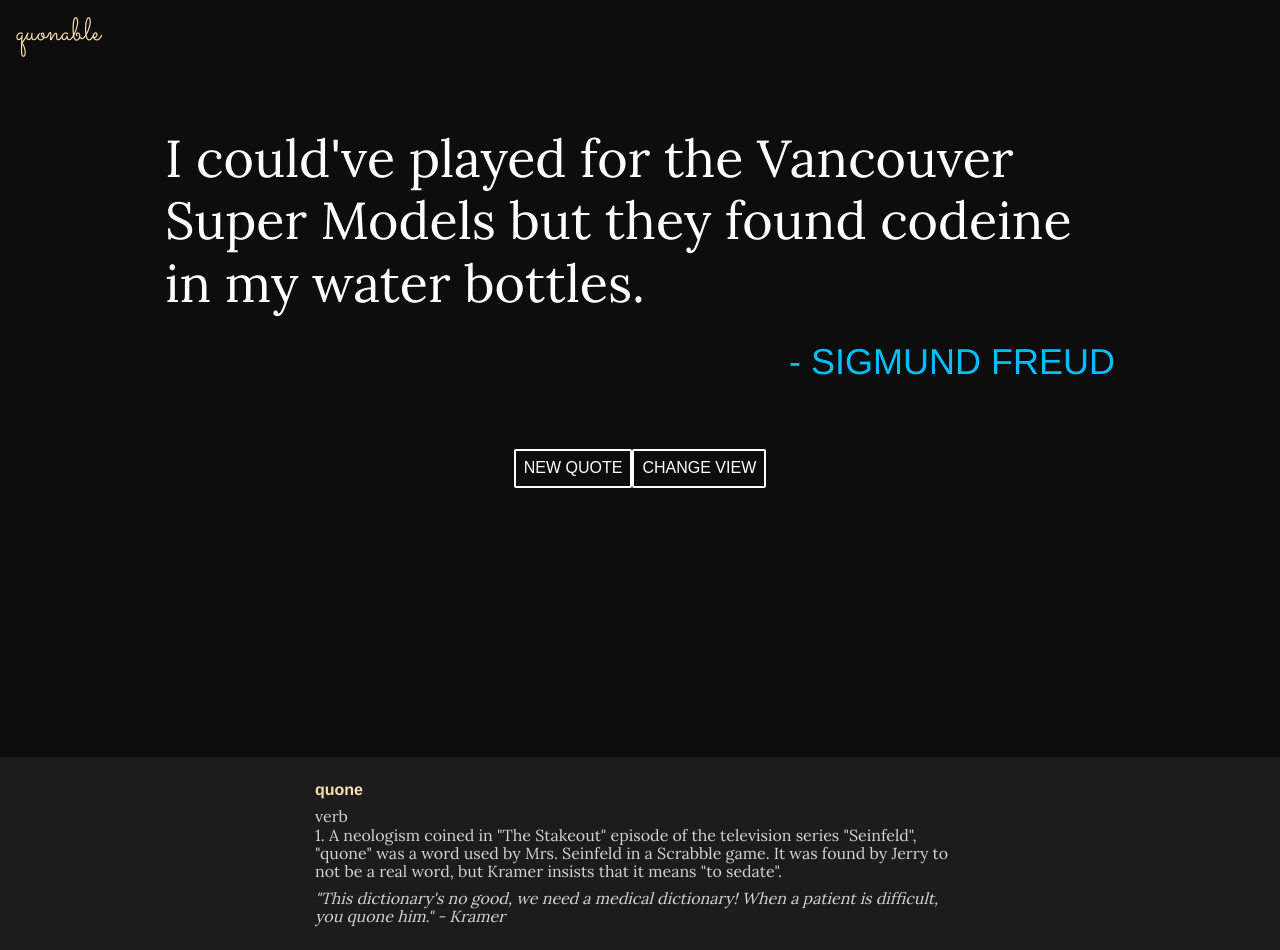
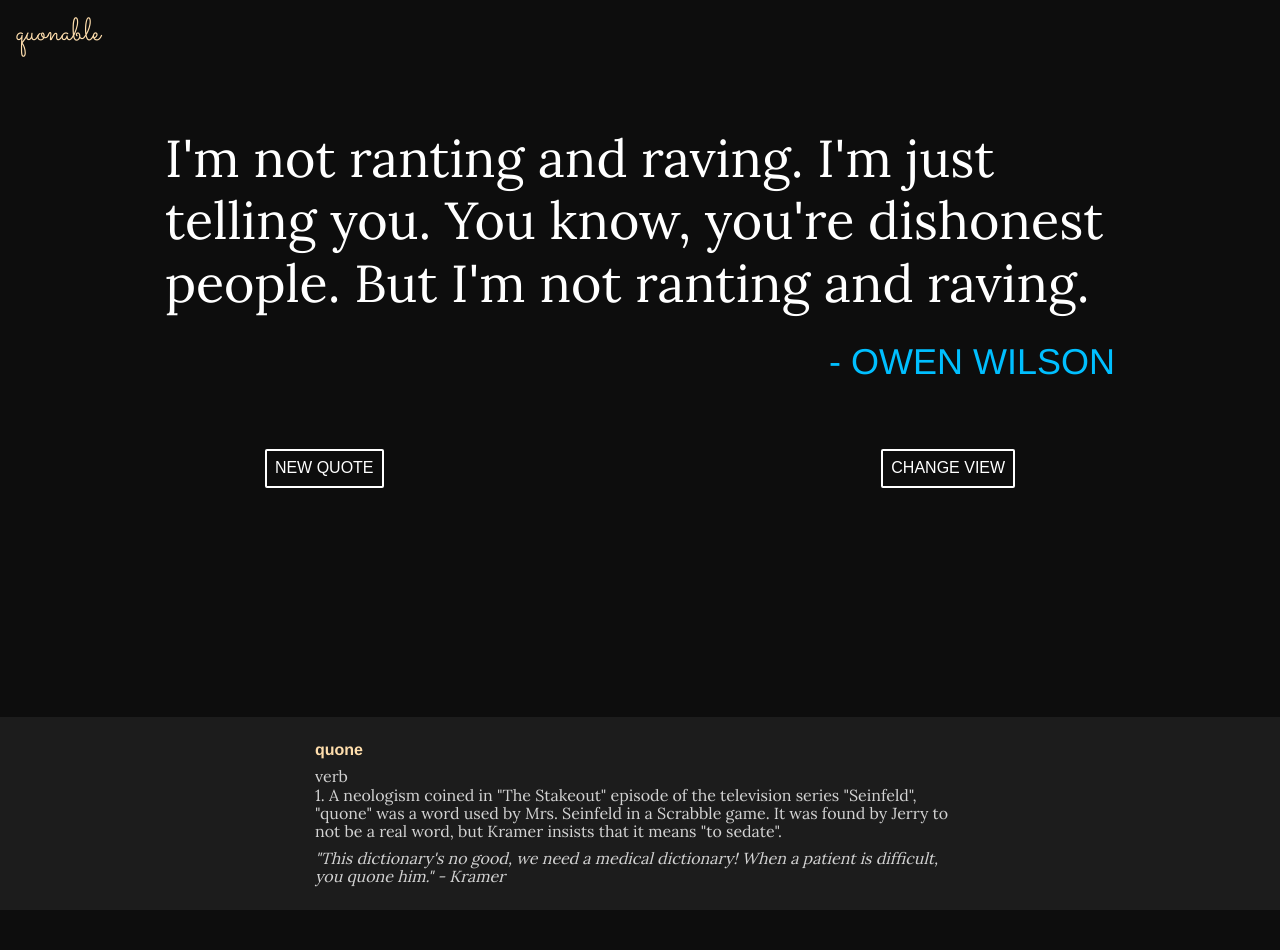
Before and after one commit to andybeers/quonable, a React (Create React App) app: page / in a window 1280 px wide. After the commit the page ends 910 px from the top, so only its background shows below. Built offline with nearby package versions, Linux system fonts and the light colour scheme.

Commit message:
Passing both serious and goofy data to quote component. Quote component holds view state.

```diff
--- a/src/components/app/App.css
+++ b/src/components/app/App.css
@@ -4,6 +4,6 @@
 }
 
 main {
-  min-height: 80vh;
+  min-height: 75vh;
   flex: 1;
 }
--- a/src/components/app/App.js
+++ b/src/components/app/App.js
@@ -11,38 +11,35 @@ class App extends Component {
     super(props);
     this.state = {
       showSeriousQuote: false,
-      quoteRand: 0,
-      authRand: 0,
-      quote: 'Init',
-      author: 'Init',
+      quoteReal: { quote: 'Init', author: 'Init' },
+      quoteGoofy: { quote: 'Init', author: 'Init' },
     };
     this.changeView = this.changeView.bind(this);
     this.newQuote = this.newQuote.bind(this);
   }
 
   newQuote() {
-    let quoteView = this.state.showSeriousQuote
-      ? 'real' : 'goofy';
-    let authView = this.state.showSeriousQuote
-      ? 'goofy' : 'real';
-    let quoteRand = this.roll(quotes[quoteView].length);
-    let authRand = this.roll(authors[authView].length);
-    let quote = quotes[quoteView][quoteRand].text;
-    let author = authors[authView][authRand].name;
+    let quoteRealRand = this.roll(quotes.real.length);
+    let quoteGoofyRand = this.roll(quotes.goofy.length);
+    let authRealRand = this.roll(authors.real.length);
+    let authGoofyRand = this.roll(authors.goofy.length);
+    let quoteReal = {
+      quote: quotes.real[quoteRealRand].text,
+      author: authors.goofy[authGoofyRand].name
+    };
+    let quoteGoofy = {
+      quote: quotes.goofy[quoteGoofyRand].text,
+      author: authors.real[authRealRand].name
+    };
 
     this.setState({
-      quoteRand: quoteRand,
-      authRand: authRand,
-      quote: quote,
-      author: author,
+      quoteReal: quoteReal,
+      quoteGoofy: quoteGoofy,
     });
   }
 
   changeView() {
-    this.setState({
-      showSeriousQuote: !this.state.showSeriousQuote,
-    });
-    // this.newQuote();
+    this.setState(prevState => ({ showSeriousQuote: !prevState.showSeriousQuote }));
   }
 
   roll(maxRange) {
@@ -58,8 +55,9 @@ class App extends Component {
         <div className='flexWrapper'>
           <AppHeader />
           <Quote
-            quote={this.state.quote}
-            author={this.state.author}
+            showSeriousQuote={this.state.showSeriousQuote}
+            quoteReal={this.state.quoteReal}
+            quoteGoofy={this.state.quoteGoofy}
             newQuote={this.newQuote}
             changeView={this.changeView}
           />
--- a/src/components/quote/quote.css
+++ b/src/components/quote/quote.css
@@ -7,7 +7,7 @@
 
 .controls {
   display: flex;
-  justify-content: center;
+  justify-content: space-around;
   text-align: right;
   margin: 1em;
 }
--- a/src/components/quote/quote.js
+++ b/src/components/quote/quote.js
@@ -4,11 +4,13 @@ import './Quote.css';
 class Quote extends Component {
 
   render() {
+    let QUOTE_VIEW = this.props.showSeriousQuote ? 'quoteReal' : 'quoteGoofy';
+    let AUTH_VIEW = this.props.showSeriousQuote ? 'quoteGoofy' : 'quoteReal';
     return (
       <main>
         <div className='wrapper'>
-          <p>{this.props.quote}</p>
-          <p className='author'>- {this.props.author}</p>
+          <p>{this.props[QUOTE_VIEW].quote}</p>
+          <p className='author'>- {this.props[AUTH_VIEW].author}</p>
         </div>
         <div className='controls'>
           <button onClick={this.props.newQuote}>NEW QUOTE</button>
--- a/src/quotes.js
+++ b/src/quotes.js
@@ -4,7 +4,7 @@ const goofy = [
   { text: 'My name is whatever anyone wants it to be. As a matter of fact, I might change my name to Captain Funzo, then what are they going to say?' },
   { text: 'I could\'ve played for the Vancouver Super Models but they found codeine in my water bottles.' },
   { text: 'Because comparatively speaking to me, you are nothing but a grain of sand in the Sahara Desert; and I am the whole desert!' },
-  { text: 'Unbelievable. Time Distortions. Space is the place, Mean Gene Okerlund. Go down that lonesome highway, yeah! But don\'t be hypnotized, no. Reincarnation doesn\'t have to be. You can concentrate and you can, uh, mental telepathy, yeah!' },
+  { text: 'Unbelievable. Time Distortions. Space is the place, Mean Gene Okerlund.' },
   { text: 'I actually don\'t like thinking. I think people think I like to think a lot. And I don\'t. I don’t like to think.' },
   { text: 'Drugs are bad I\'m acknowledging that but when I\'m on the drugs I don\'t have a problem wit that.' }
 ];
```
